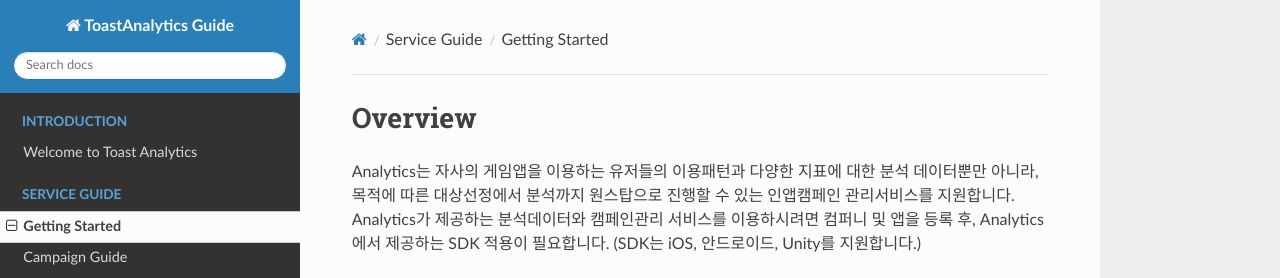
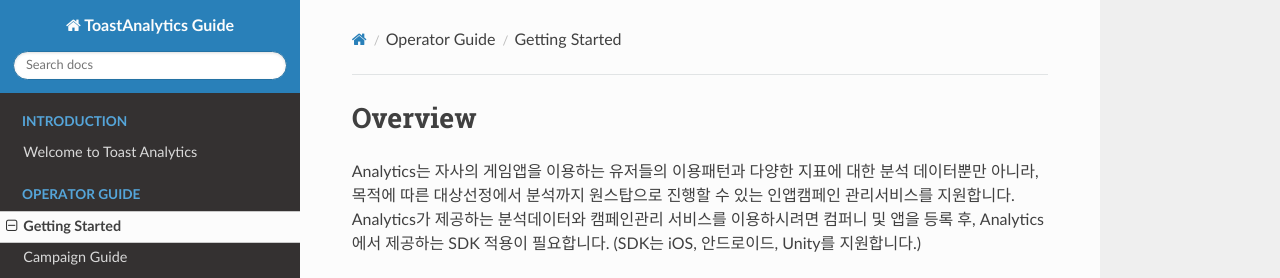
Before and after one commit to ToastAnalytics/ToastAnalytics, an MkDocs documentation site: the page built from docs/Developer/1. Getting Started.md, in a window 1280 px wide and 900 px high. Shown: the top 278 px of the window. Built offline with MkDocs 1.6.1, drawn with Linux system fonts in a browser that asks for light colours; nearby versions of some CDN libraries; old or Windows-style settings are respelled for this version of MkDocs.

Commit message:
Update mkdocs.yml
.

```diff
--- a/mkdocs.yml
+++ b/mkdocs.yml
@@ -6,9 +6,9 @@
 pages:
 - ['index.md', 'Introduction', 'Welcome to Toast Analytics']
 
-- ['Developer/1. Getting Started.md', 'Service Guide', 'Getting Started']
-- ['Developer/2. Campaign Guide.md', 'Service Guide', 'Campaign Guide']
-- ['Developer/3. Promotion Guide.md', 'Service Guide', 'Promotion Guide']
+- ['Developer/1. Getting Started.md', 'Operator Guide', 'Getting Started']
+- ['Developer/2. Campaign Guide.md', 'Operator Guide', 'Campaign Guide']
+- ['Developer/3. Promotion Guide.md', 'Operator Guide', 'Promotion Guide']
 
 - ['Developer/4. Android Developer Guide.md', 'Developer Guide', 'Android Developer Guide']
 - ['Developer/5. iOS Developer Guide.md', 'Developer Guide', 'iOS Developer Guide']
```
